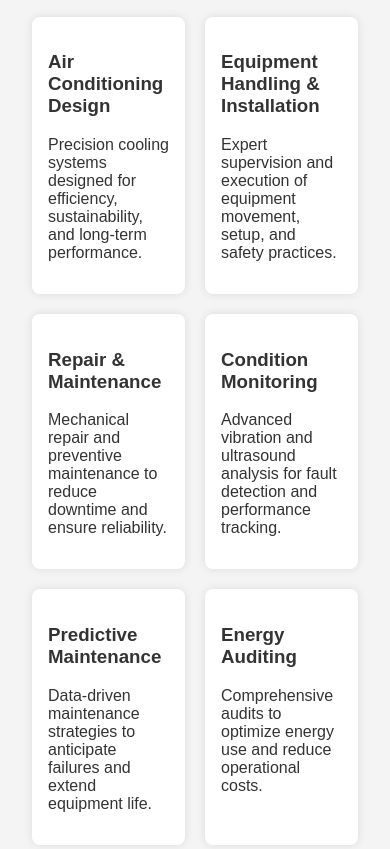
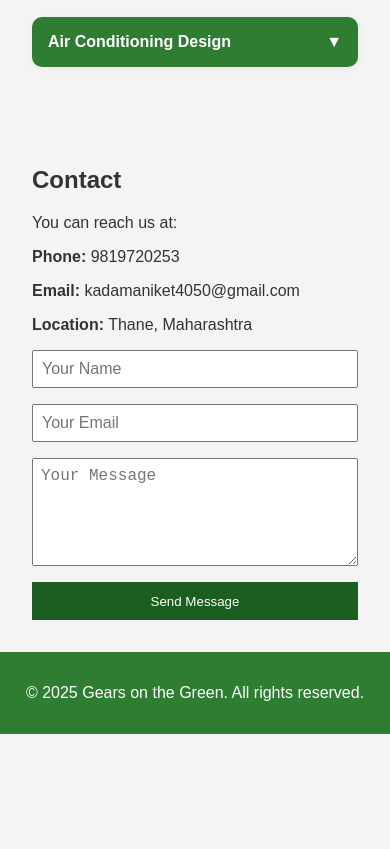
Before and after one commit to Aniket4050/gears-on-the-green, a plain HTML site: page index.html in a window 390 px wide. Shown: the part 621-1470 px from the top of the page. After the commit the page ends 1355 px from the top, so only its background shows below. Drawn offline with Linux system fonts and the light colour scheme.

Commit message:
Update index.html

```diff
--- a/index.html
+++ b/index.html
@@ -88,34 +88,93 @@
   </section>
 
   <section id="services">
-    <h2>Our Services</h2>
-    <div class="services">
-      <div class="service">
-        <h3>Air Conditioning Design</h3>
-        <p>Precision cooling systems designed for efficiency, sustainability, and long-term performance.</p>
-      </div>
-      <div class="service">
-        <h3>Equipment Handling & Installation</h3>
-        <p>Expert supervision and execution of equipment movement, setup, and safety practices.</p>
-      </div>
-      <div class="service">
-        <h3>Repair & Maintenance</h3>
-        <p>Mechanical repair and preventive maintenance to reduce downtime and ensure reliability.</p>
-      </div>
-      <div class="service">
-        <h3>Condition Monitoring</h3>
-        <p>Advanced vibration and ultrasound analysis for fault detection and performance tracking.</p>
-      </div>
-      <div class="service">
-        <h3>Predictive Maintenance</h3>
-        <p>Data-driven maintenance strategies to anticipate failures and extend equipment life.</p>
-      </div>
-      <div class="service">
-        <h3>Energy Auditing</h3>
-        <p>Comprehensive audits to optimize energy use and reduce operational costs.</p>
+  <h2>Our Services</h2>
+  <div class="accordion">
+    <div class="accordion-item">
+      <button class="accordion-header">
+        <span>Air Conditioning Design</span>
+        <span class="arrow">▼</span>
+      </button>
+      <div class="accordion-body">
+        <p>
+          We specialize in designing customized air conditioning systems that balance thermal comfort with energy efficiency. Whether it's for residential, commercial, or industrial setups, we ensure optimal airflow, smart load calculations, and equipment sizing tailored to your building’s needs. Our designs consider eco-friendly refrigerants, green building standards, and long-term operational savings. From blueprint to execution, our goal is simple—cooling that’s sustainable, silent, and smart.
+        </p>
       </div>
     </div>
-  </section>
+
+    <!-- Copy this structure for other services -->
+  </div>
+</section>
+
+<style>
+  .accordion {
+    max-width: 900px;
+    margin: auto;
+  }
+  .accordion-item {
+    background: #e8f5e9;
+    border-radius: 10px;
+    margin-bottom: 1rem;
+    box-shadow: 0 2px 8px rgba(0,0,0,0.05);
+    overflow: hidden;
+    transition: all 0.3s ease;
+  }
+  .accordion-header {
+    width: 100%;
+    padding: 1rem;
+    font-size: 1.2rem;
+    background-color: #2e7d32;
+    color: white;
+    border: none;
+    display: flex;
+    justify-content: space-between;
+    align-items: center;
+    cursor: pointer;
+    font-weight: bold;
+  }
+  .accordion-header .arrow {
+    transition: transform 0.3s ease;
+  }
+  .accordion-item.active .arrow {
+    transform: rotate(180deg);
+  }
+  .accordion-body {
+    max-height: 0;
+    overflow: hidden;
+    background: #f1f8e9;
+    padding: 0 1rem;
+    transition: max-height 0.4s ease, padding 0.3s ease;
+  }
+  .accordion-item.active .accordion-body {
+    padding: 1rem;
+    max-height: 300px; /* Adjust as needed */
+  }
+  @media (max-width: 768px) {
+    .accordion-header {
+      font-size: 1rem;
+    }
+    .accordion-body {
+      font-size: 0.95rem;
+    }
+  }
+</style>
+
+<script>
+  const headers = document.querySelectorAll('.accordion-header');
+
+  headers.forEach(header => {
+    header.addEventListener('click', () => {
+      const item = header.parentElement;
+      const openItem = document.querySelector('.accordion-item.active');
+
+      if (openItem && openItem !== item) {
+        openItem.classList.remove('active');
+      }
+
+      item.classList.toggle('active');
+    });
+  });
+</script>
 
   <section id="contact">
     <h2>Contact</h2>
```
